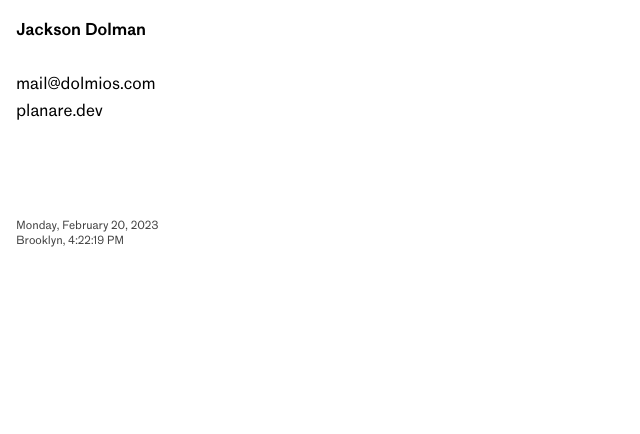
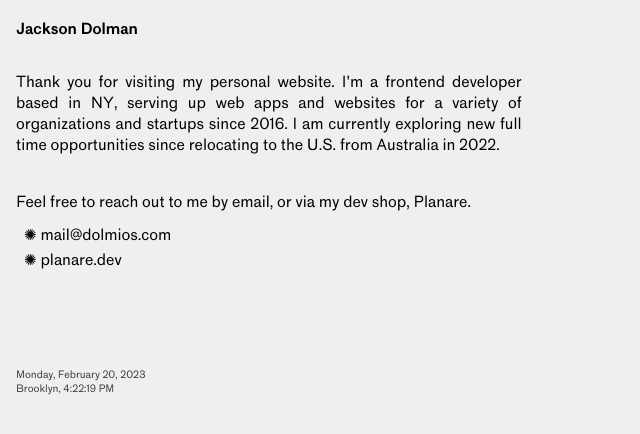
Before and after one commit to dolmios/dolmios.com, a Next.js app: page / in a window 1280 px wide. Shown: the top 434 px of the page, without its empty margins (0-640 px from the left). Built offline with nearby package versions, Linux system fonts and the light colour scheme; no server answers.

Commit message:
refactor: update homepage copy

```diff
--- a/pages/index.tsx
+++ b/pages/index.tsx
@@ -46,16 +46,32 @@ export default function Home(): JSX.Element {
       top={5}>
       <Head>
         <title>Jackson Dolman</title>
-        <meta content="(a frontend developer based in Brooklyn)" name="description" />
+        <meta content="(a frontend developer based in brooklyn)" name="description" />
       </Head>
       <Grid as="section" direction="row">
-        <Grid collapse={100} direction="column" width={60}>
+        <Grid align="justify" collapse={100} direction="column" width={42}>
           <Text>
+            Thank you for visiting my personal website. I&apos;m a frontend developer based in NY,
+            serving up web apps and websites for a variety of organizations and startups since 2016.
+            I am currently exploring new full time opportunities since relocating to the U.S. from
+            Australia in 2022.
+          </Text>
+          <Text top={5}>Feel free to reach out to me by email, or via my dev shop, Planare.</Text>
+          <Text
+            css={{
+              marginLeft: "$3",
+            }}
+            top={3}>
+            ✺{" "}
             <a href="mail@dolmios.com" rel="noopener noreferrer" target="_blank">
               mail@dolmios.com{" "}
             </a>
           </Text>
-          <Text>
+          <Text
+            css={{
+              marginLeft: "$3",
+            }}>
+            ✺{" "}
             <a href="https://planare.dev" rel="noopener noreferrer" target="_blank">
               planare.dev
             </a>
--- a/stitches.config.ts
+++ b/stitches.config.ts
@@ -1,6 +1,5 @@
 import localFont from "@next/font/local";
 import { createStitches } from "@stitches/react";
-
 
 const Standard = localFont({
   display: "swap",
@@ -28,7 +27,7 @@ export const { styled, css, globalCss, keyframes, getCssText, theme, createTheme
     prefix: "dolmios",
     theme: {
       colors: {
-        background: "#ffffff",
+        background: "#f0efef",
         border: "rgba(140, 140, 140, 0.447)",
         text: "rgb(0, 0, 0)",
       },
@@ -36,7 +35,7 @@ export const { styled, css, globalCss, keyframes, getCssText, theme, createTheme
         standard: "Standard, system-ui, sans-serif",
       },
       radii: {
-        1: "7px"
+        1: "7px",
       },
       shadows: {
         1: "0 1px 1px 1px rgba(0, 0, 0, 0.05)",
@@ -92,7 +91,7 @@ export const globalStyles = globalCss({
     backgroundColor: "$background",
     color: "$text",
     fontFamily: Standard.style.fontFamily,
-    fontSize: "16px",
+    fontSize: "15px",
     lineHeight: 1.4,
     margin: 0,
     padding: 0,
@@ -110,7 +109,7 @@ export const globalStyles = globalCss({
 
   small: {
     display: "block",
-    fontSize: "11px",
+    fontSize: "10px",
     opacity: 0.75,
   },
 
```
Also changed, not shown: package.json (+4 -4 lines), 1 other file (tests, documents, lock files or other folders).
